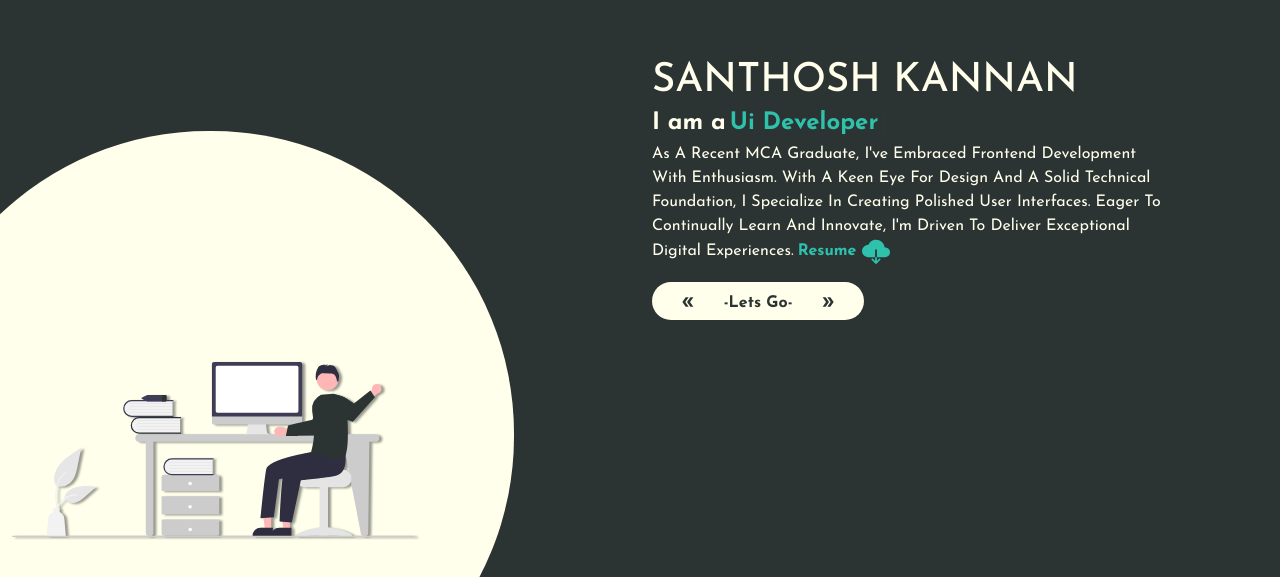
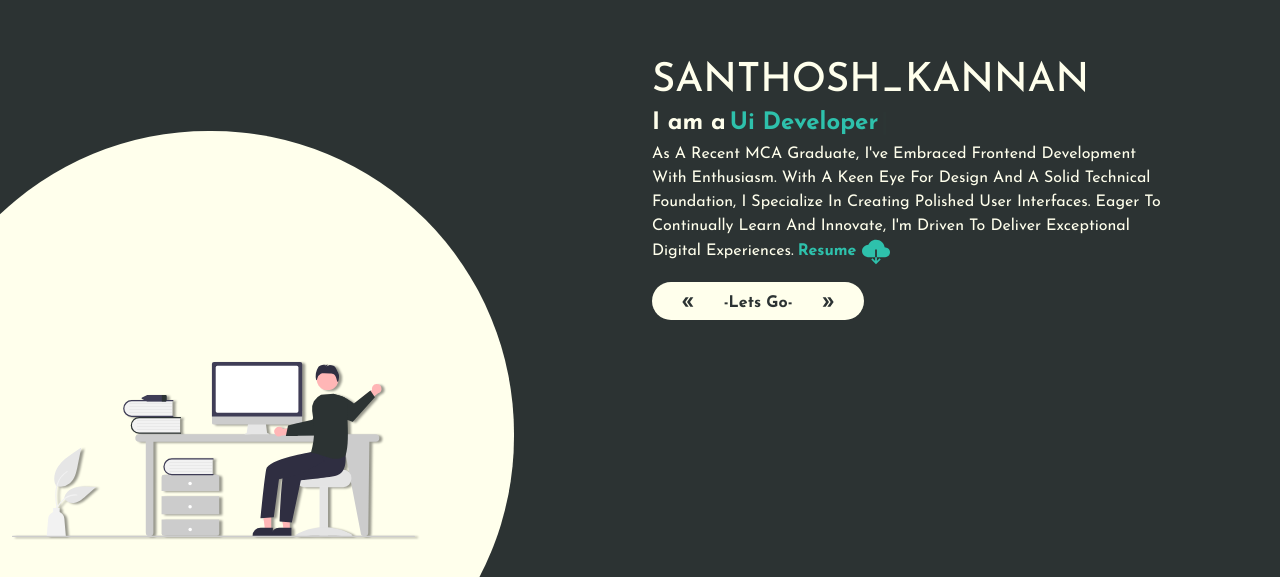
Before and after one commit to Santhosh10661/Portfolio, a React (Create React App) app: page / in a window 1280 px wide. Shown: the part 223-800 px from the top of the page. Built offline with nearby package versions, Linux system fonts and the light colour scheme.

Commit message:
after commit delete

```diff
--- a/src/Home.js
+++ b/src/Home.js
@@ -39,7 +39,7 @@ function Home() {
         }
         style={{ zIndex: 1 }}
       >
-        <h1 className="m-0">SANTHOSH KANNAN</h1>
+        <h1 className="m-0">SANTHOSH_KANNAN</h1>
 
         <RoleTypeWriter />
 
```
